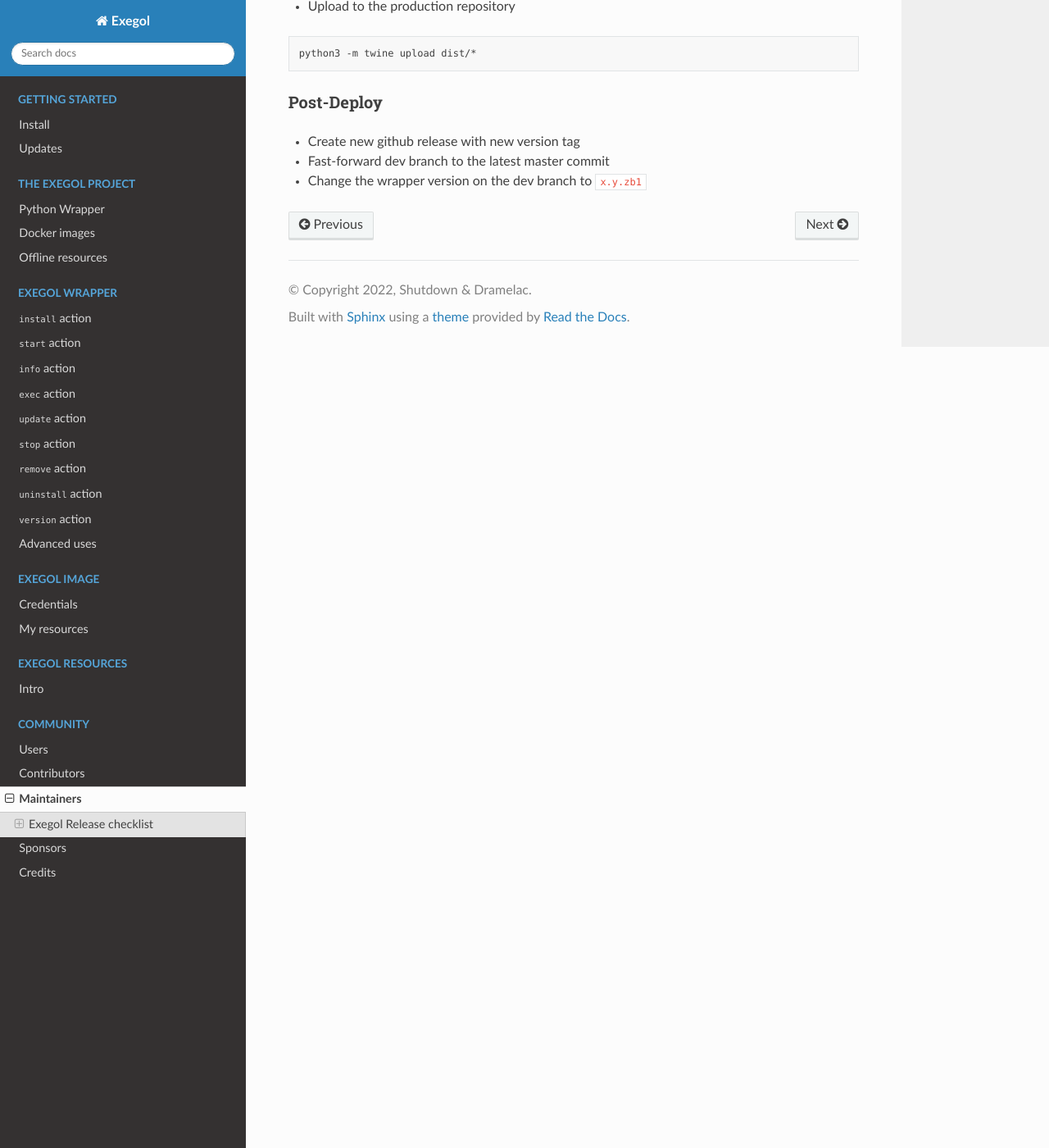
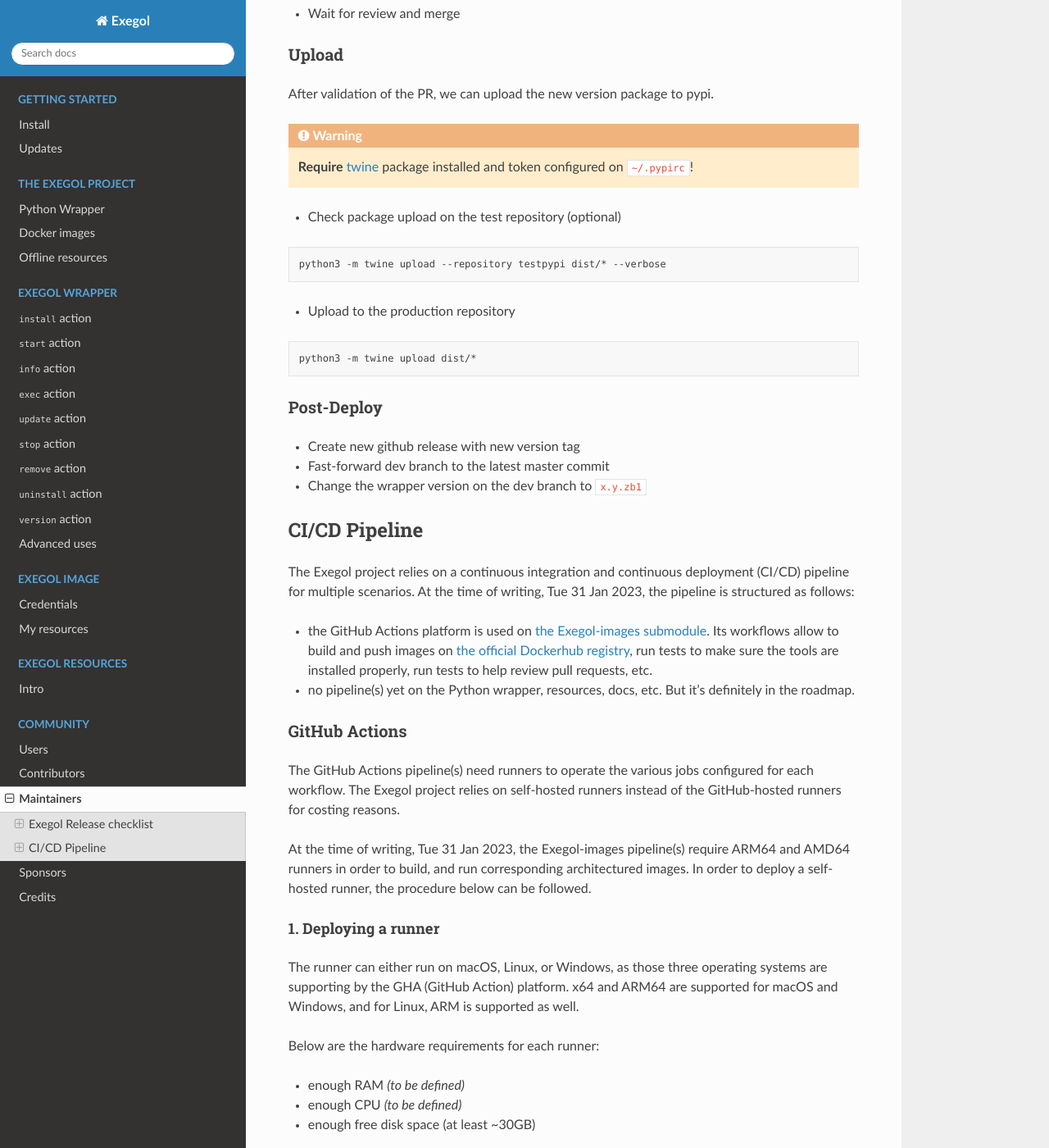
Before and after one commit to ThePorgs/Exegol-docs, a Sphinx documentation site: the page built from source/community/maintainers.rst, in a window 1280 px wide and 1400 px high, scrolled down 1948 px. Shown: the whole window at 82% size. Built offline with Sphinx 7.4.7 and the Read the Docs theme 2.0.0, drawn with Linux system fonts in a browser that asks for light colours; some of the changed text lies outside the part shown.

Commit message:
Adding GHA runners

```diff
--- a/source/community/maintainers.rst
+++ b/source/community/maintainers.rst
@@ -3,6 +3,8 @@ Maintainers
 ===========
 
 This part of the documentation is meant for Exegol maintainers.
+
+.. contents::
 
 Exegol Release checklist
 ========================
@@ -10,8 +12,8 @@ Exegol Release checklist
 Preparation
 -----------
 
-Git updates
-~~~~~~~~~~~
+1. Git updates
+~~~~~~~~~~~~~~
 
 The first step is to update the project and sub-modules, meaning pointing the exegol-images and exegol-resources sub-modules to the latest master version.
 Even if the wrapper is able to auto-update itself, it is always better to keep the base reference at least up to date.
@@ -43,8 +45,8 @@ Even if the wrapper is able to auto-update itself, it is always better to keep t
 
             exegol update -v
 
-Configs
-~~~~~~~
+2. Config reviews
+~~~~~~~~~~~~~~~~~
 
 * Review exegol.utils.ConstantConfig variables
 
@@ -105,3 +107,91 @@ Post-Deploy
 * Create new github release with new version tag
 * Fast-forward dev branch to the latest master commit
 * Change the wrapper version on the dev branch to ``x.y.zb1``
+
+CI/CD Pipeline
+==============
+
+The Exegol project relies on a continuous integration and continuous deployment (CI/CD) pipeline for multiple scenarios. At the time of writing, Tue 31 Jan 2023, the pipeline is structured as follows:
+
+* the GitHub Actions platform is used on :doc:`the Exegol-images submodule </the-exegol-project/docker-images>`. Its workflows allow to build and push images on `the official Dockerhub registry <https://hub.docker.com/repository/docker/nwodtuhs/exegol>`_, run tests to make sure the tools are installed properly, run tests to help review pull requests, etc.
+* no pipeline(s) yet on the Python wrapper, resources, docs, etc. But it's definitely in the roadmap.
+
+GitHub Actions
+--------------
+
+The GitHub Actions pipeline(s) need runners to operate the various jobs configured for each workflow. The Exegol project relies on self-hosted runners instead of the GitHub-hosted runners for costing reasons.
+
+At the time of writing, Tue 31 Jan 2023, the Exegol-images pipeline(s) require ARM64 and AMD64 runners in order to build, and run corresponding architectured images. In order to deploy a self-hosted runner, the procedure below can be followed.
+
+1. Deploying a runner
+~~~~~~~~~~~~~~~~~~~~~
+
+The runner can either run on macOS, Linux, or Windows, as those three operating systems are supporting by the GHA (GitHub Action) platform. x64 and ARM64 are supported for macOS and Windows, and for Linux, ARM is supported as well.
+
+Below are the hardware requirements for each runner:
+
+* enough RAM *(to be defined)*
+* enough CPU *(to be defined)*
+* enough free disk space (at least ~30GB)
+
+Before deploying a GHA agent on a runner, Docker must be installed.
+
+.. tip::
+
+    From Linux systems, Docker can be installed quickly and easily with the following command-line:
+
+    .. code-block:: bash
+
+        curl -fsSL "https://get.docker.com/" -o get-docker.sh
+        sh get-docker.sh
+
+.. warning::
+
+    To run exegol from the user environment without ``sudo``, the user must have privileged rights equivalent to root.
+    To grant yourself these rights, you can use the following command
+
+    .. code-block:: bash
+
+        # add the sudo group to the user
+        sudo usermod -aG docker $(id -u -n)
+
+        # "reload" the user groups
+        newgrp
+
+Once the runner is ready, the agent can be deployed as follows (with sufficient permissions in the GitHub repository):
+
+* go to https://github.com/ThePorgs/Exegol-images/settings/actions/runners
+* click on "New self-hosted runner"
+* select the right OS and architecture and follow the instructions
+* when running the ``config.sh`` script, the following settings must be set
+
+    * name of the runner group: Default
+    * name of the runner: *up to you*
+    * additional labels: ``builder,tester`` (adapt this if the runner is to be used for only one of those actions)
+    * name of work folder: *up to you*
+
+* start the runner with the ``run.sh`` script
+
+
+.. image:: /assets/maintainers/gha_deployment/step_1.png
+   :align: center
+   :alt: Created a new runner
+
+.. image:: /assets/maintainers/gha_deployment/step_2.png
+   :align: center
+   :alt: Configuring the runner (GitHub)
+
+.. image:: /assets/maintainers/gha_deployment/step_3.png
+   :align: center
+   :alt: Configuring the runner (Local)
+
+
+
+.. note::
+
+    Screenshots annotated with https://annotely.com/
+
+2. Checking runners status
+~~~~~~~~~~~~~~~~~~~~~~~~~~
+
+Go to https://github.com/ThePorgs/Exegol-images/settings/actions/runners
```
Also changed, not shown: source/getting-started/install.rst (+6 -1 lines), source/assets/maintainers/gha_deployment/step_1.png (added), source/assets/maintainers/gha_deployment/step_2.png (added), source/assets/maintainers/gha_deployment/step_3.png (added).
